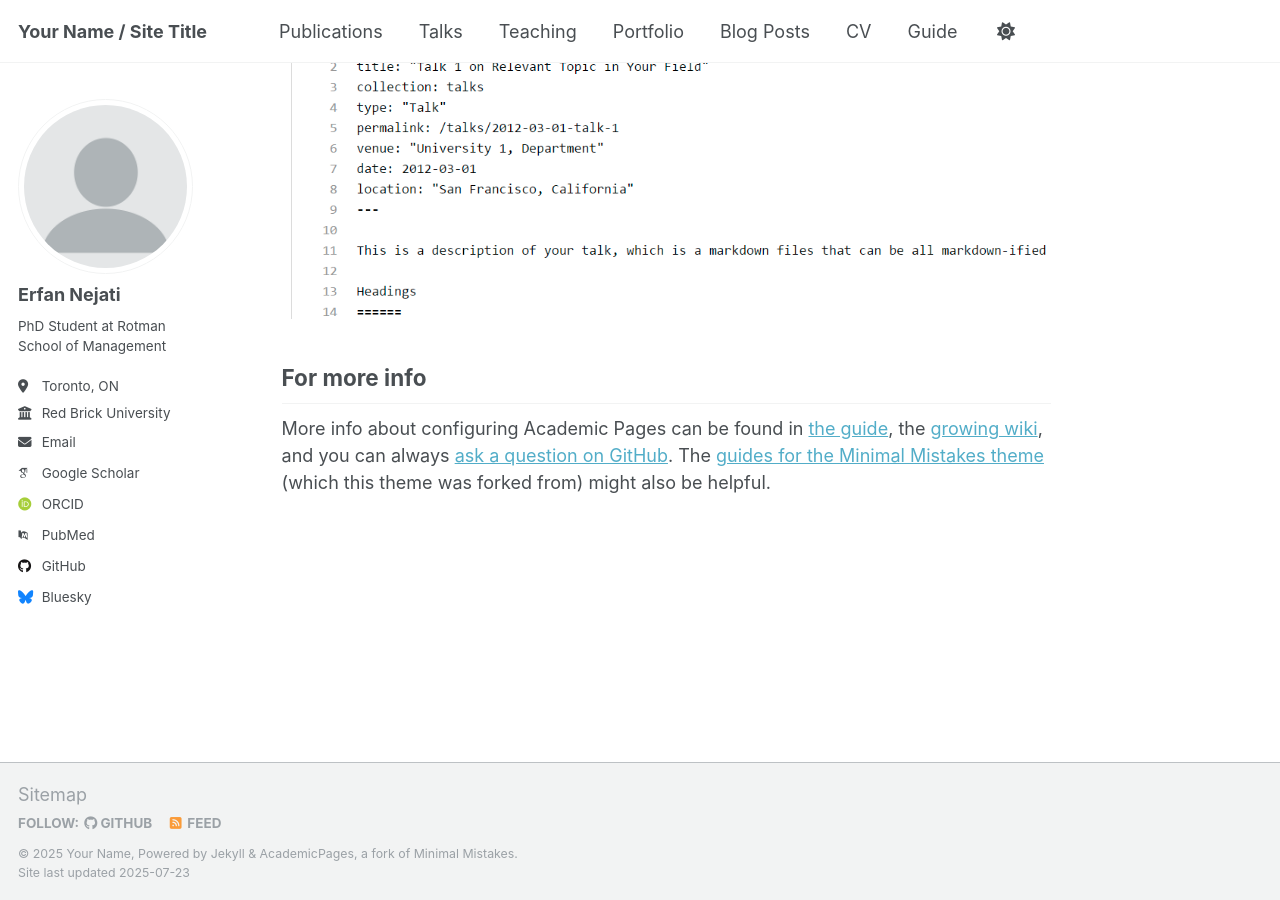
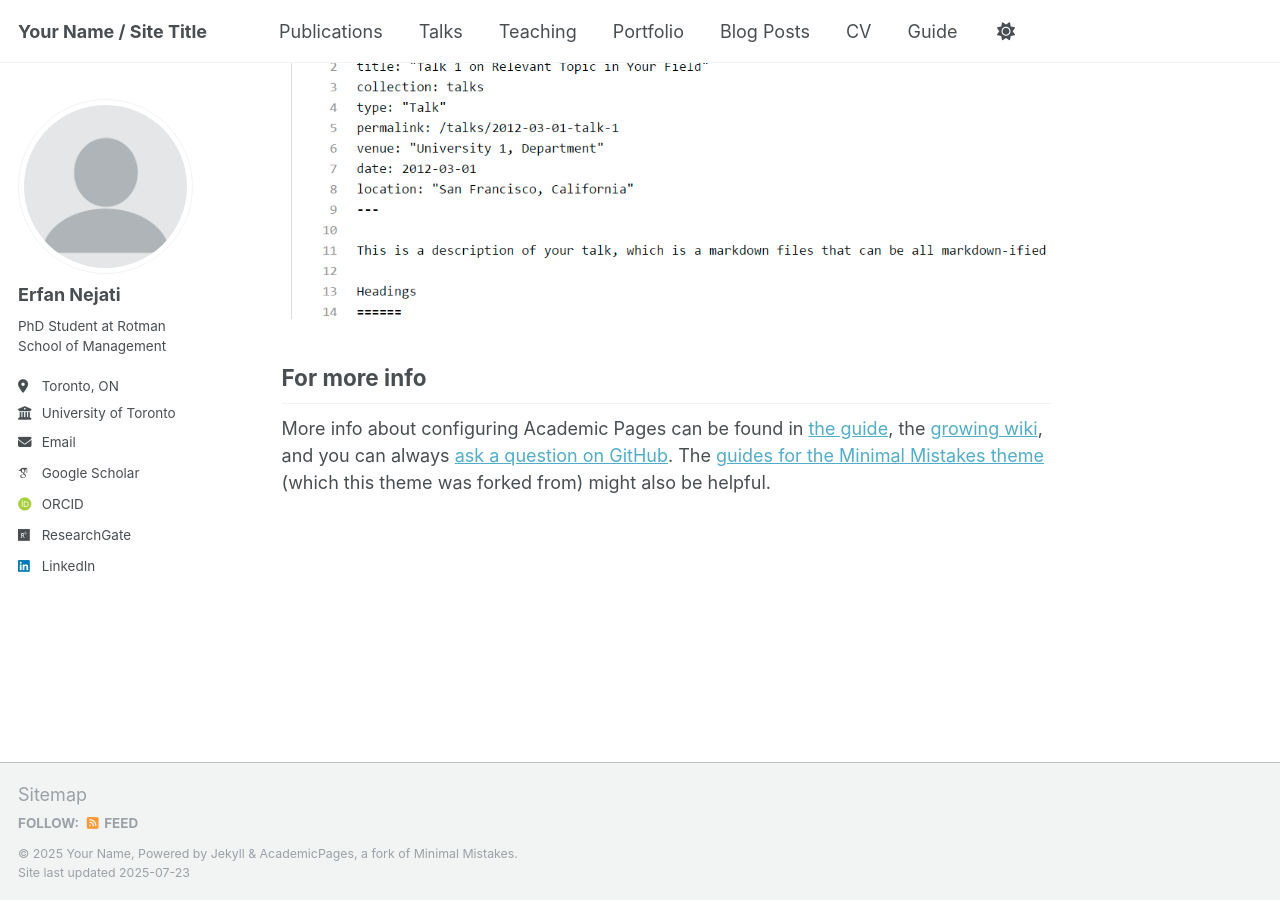
Before and after one commit to erfannjt/my-website, a Jekyll site: the page built from _pages/about.md, in a window 1280 px wide and 900 px high, scrolled down 2880 px. Built offline with Jekyll 4.4.1, drawn with Linux system fonts in a browser that asks for light colours; some web fonts are replaced; a script that is not in the unit is left out.

Commit message:
Update _config.yml

```diff
--- a/_config.yml
+++ b/_config.yml
@@ -26,33 +26,33 @@ author:
   name             : "Erfan Nejati"
   pronouns         : # example: "she/her"
   bio              : "PhD Student at Rotman School of Management"
+  employer         : "University of Toronto"
   location         : "Toronto, ON"
-  employer         : "Red Brick University"
   uri              : # URL
-  email            : "none@example.org"
+  email            : "e.nejati@rotman.utoronto.ca"
 
   # Academic websites
   academia         : # URL
   arxiv            : # URL - Update with the correct link to your profile
-  googlescholar    : "https://scholar.google.com/citations?user=PS_CX0AAAAAJ"
+  googlescholar    : "https://scholar.google.com/citations?user=bclPlngAAAAJ&hl=en"
   impactstory      : # URL
-  orcid            : "http://orcid.org/yourorcidurl"
+  orcid            : "https://orcid.org/0000-0002-9032-4206"
   semantic         : # URL
-  pubmed           : "https://www.ncbi.nlm.nih.gov/pubmed/?term=john+snow"
-  researchgate     : # URL
+  pubmed           : # URL
+  researchgate     : "https://www.researchgate.net/profile/Erfan-Nejati"
   scopus           : # URL
 
   # Repositories and software development
   bitbucket        : # Username - Update with your username on the site
   codepen          : # Username
   dribbble         : # Username
-  github           : "academicpages"
+  github           : # Username
   kaggle           : # Username
   stackoverflow    : # User number or user number and name (i.e., use "1" or "1/jeff-atwood")
 
   # Social media
   artstation       : # Username
-  bluesky          : "bsky.app" # Replace this with you Bluesky username
+  bluesky          : # Username
   facebook         : # Username
   flickr           : # Username
   foursquare       : # Username
@@ -61,7 +61,7 @@ author:
   keybase          : # Username
   instagram        : # Username
   lastfm           : # Username
-  linkedin         : # Username
+  linkedin         : "https://www.linkedin.com/in/erfannejati/"
   mastodon         : # URL
   medium           : # URL
   pinterest        : # Username
```
